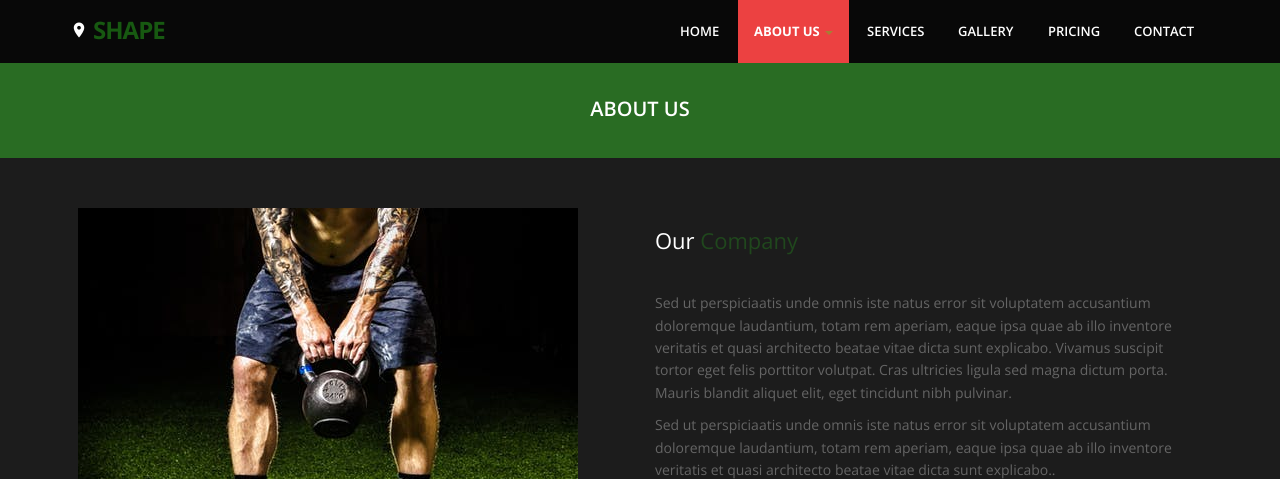
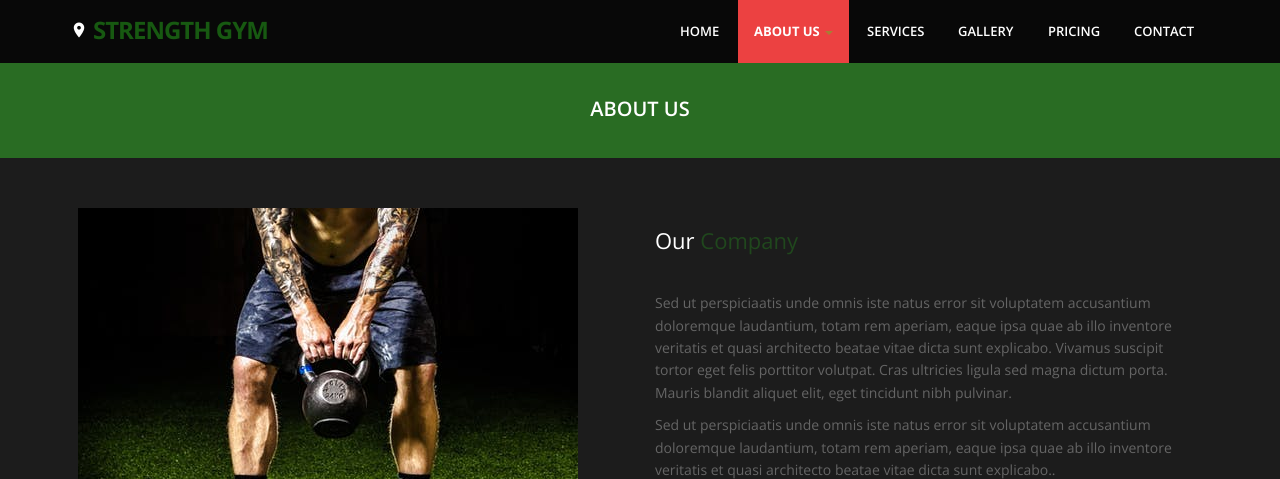
Before and after one commit to fthabet1/strength_gym, a Django app: template gymDirectory/templates/gymDirectory/about.html in a window 1280 px wide. Shown: the top 479 px of the page. Run offline with Django 4.2, Linux system fonts and the light colour scheme; the template is opened without the code that fills it, so the values that code supplies are empty; some libraries are stand-ins or nearby versions.

Commit message:
Last Minute Touched to Front Pages

```diff
--- a/gymDirectory/templates/gymDirectory/about.html
+++ b/gymDirectory/templates/gymDirectory/about.html
@@ -33,7 +33,7 @@
                         <span class="icon-bar"></span>
                         <span class="icon-bar"></span>
                     </button>
-                  <a class="navbar-brand" href="{% url 'index' %}"><i class="icon-info-blocks material-icons">location_on</i>Shape</a>
+                  <a class="navbar-brand" href="{% url 'index' %}"><i class="icon-info-blocks material-icons">location_on</i>Strength Gym</a>
                 </div>
                 <div class="navbar-collapse collapse ">
                     <ul class="nav navbar-nav">
--- a/gymDirectory/templates/gymDirectory/contact.html
+++ b/gymDirectory/templates/gymDirectory/contact.html
@@ -33,7 +33,7 @@
                         <span class="icon-bar"></span>
                         <span class="icon-bar"></span>
                     </button>
-                  <a class="navbar-brand" href="{% url 'index' %}"><i class="icon-info-blocks material-icons">location_on</i>Shape</a>
+                  <a class="navbar-brand" href="{% url 'index' %}"><i class="icon-info-blocks material-icons">location_on</i>Strength Gym</a>
                 </div>
                 <div class="navbar-collapse collapse ">
                     <ul class="nav navbar-nav">
--- a/gymDirectory/templates/gymDirectory/index.html
+++ b/gymDirectory/templates/gymDirectory/index.html
@@ -33,7 +33,7 @@
                         <span class="icon-bar"></span>
                         <span class="icon-bar"></span>
                     </button>
-                    <a class="navbar-brand" href="{% url 'index' %}"><i class="icon-info-blocks material-icons">location_on</i>Shape</a>
+                    <a class="navbar-brand" href="{% url 'index' %}"><i class="icon-info-blocks material-icons">location_on</i>Strength Gym</a>
                 </div>
                 <div class="navbar-collapse collapse ">
                     <ul class="nav navbar-nav">
--- a/gymDirectory/templates/gymDirectory/portfolio.html
+++ b/gymDirectory/templates/gymDirectory/portfolio.html
@@ -38,7 +38,7 @@
                         <span class="icon-bar"></span>
                         <span class="icon-bar"></span>
                     </button>
-                    <a class="navbar-brand" href="{% url 'index' %}"><i class="icon-info-blocks material-icons">location_on</i>Shape</a>
+                    <a class="navbar-brand" href="{% url 'index' %}"><i class="icon-info-blocks material-icons">location_on</i>Strength Gym</a>
                 </div>
                 <div class="navbar-collapse collapse ">
                     <ul class="nav navbar-nav">
--- a/gymDirectory/templates/gymDirectory/pricing.html
+++ b/gymDirectory/templates/gymDirectory/pricing.html
@@ -33,7 +33,7 @@
                         <span class="icon-bar"></span>
                         <span class="icon-bar"></span>
                     </button>
-                    <a class="navbar-brand" href="{% url 'index' %}"><i class="icon-info-blocks material-icons">location_on</i>Shape</a>
+                    <a class="navbar-brand" href="{% url 'index' %}"><i class="icon-info-blocks material-icons">location_on</i>Strength Gym</a>
                 </div>
                 <div class="navbar-collapse collapse ">
                     <ul class="nav navbar-nav">
--- a/gymDirectory/templates/gymDirectory/services.html
+++ b/gymDirectory/templates/gymDirectory/services.html
@@ -33,7 +33,7 @@
                         <span class="icon-bar"></span>
                         <span class="icon-bar"></span>
                     </button>
-                    <a class="navbar-brand" href="{% url 'index' %}"><i class="icon-info-blocks material-icons">location_on</i>Shape</a>
+                    <a class="navbar-brand" href="{% url 'index' %}"><i class="icon-info-blocks material-icons">location_on</i>Strength Gym</a>
                 </div>
                 <div class="navbar-collapse collapse ">
                     <ul class="nav navbar-nav">
--- a/strength_gym/urls.py
+++ b/strength_gym/urls.py
@@ -18,5 +18,5 @@ from django.urls import path, include
 
 urlpatterns = [
     path('admin/', admin.site.urls),
-    path('', include("gymDirectory.urls")),
+    path('strength_gym', include("gymDirectory.urls")),
 ]
```
